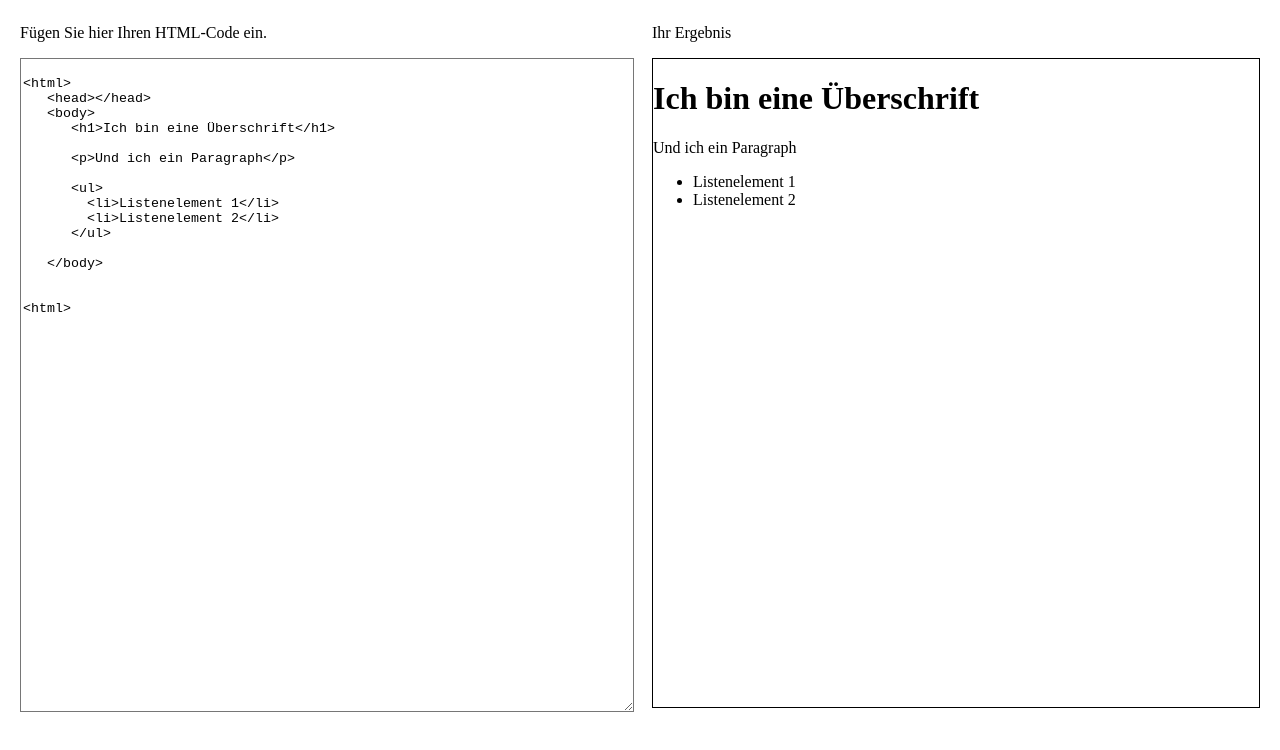
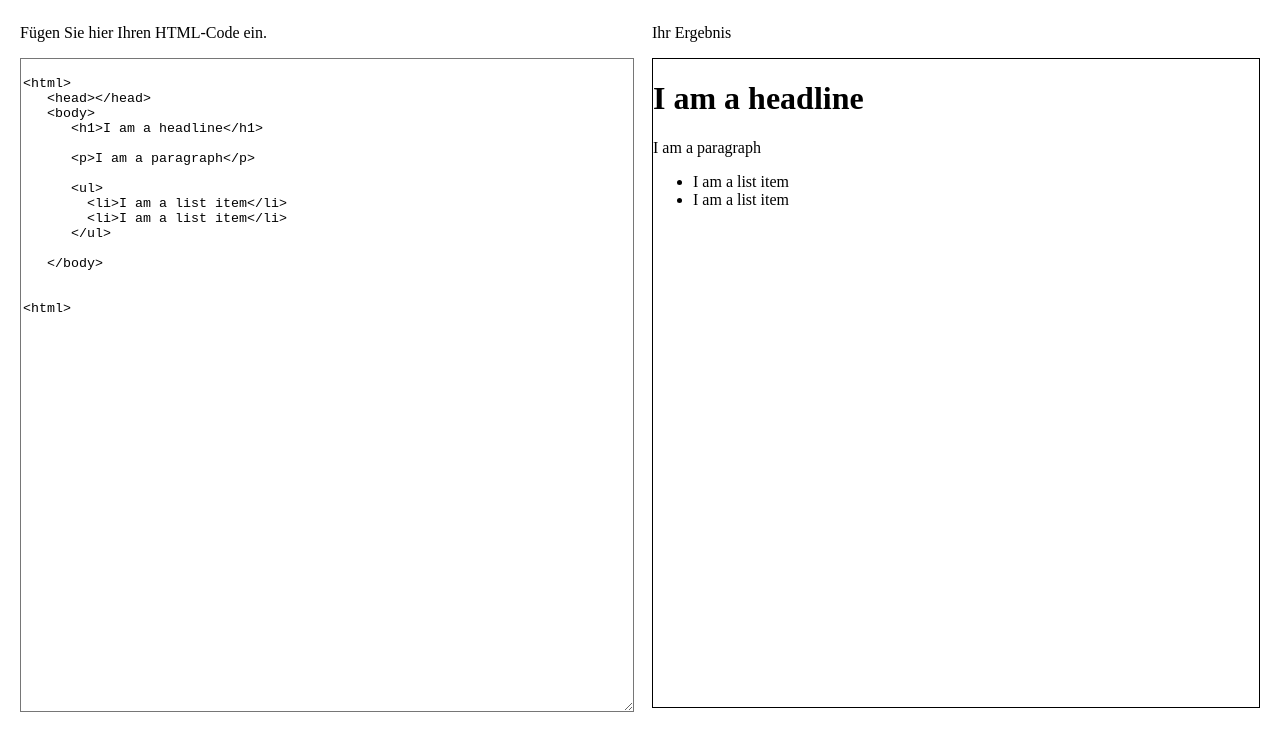
Before and after one commit to HyunchangOh/english_digi4all_interactives, a plain HTML site: page html-editor/index.html in a window 1280 px wide. Drawn offline with Linux system fonts and the light colour scheme.

Commit message:
html-editor translate

```diff
--- a/html-editor/index.html
+++ b/html-editor/index.html
@@ -82,13 +82,13 @@
 <html>
    <head></head>
    <body>
-      <h1>Ich bin eine Überschrift</h1>
+      <h1>I am a headline</h1>
 
-      <p>Und ich ein Paragraph</p>
+      <p>I am a paragraph</p>
 
       <ul>
-        <li>Listenelement 1</li>
-        <li>Listenelement 2</li>
+        <li>I am a list item</li>
+        <li>I am a list item</li>
       </ul>
 
    </body>
```
